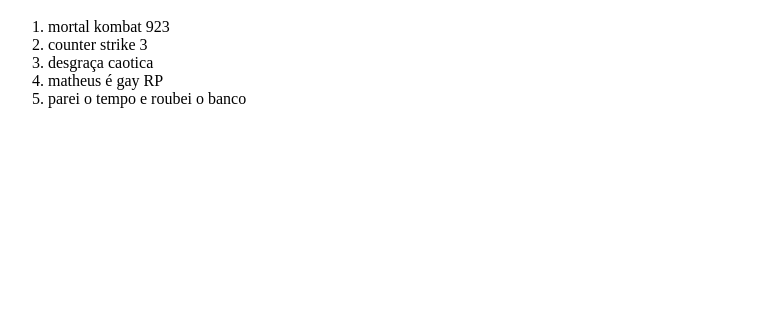
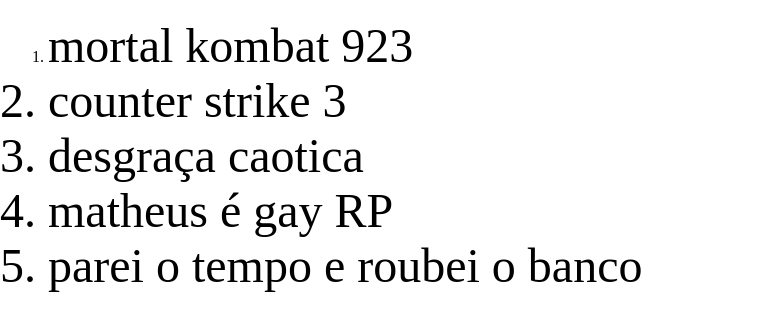
Before and after one commit to KiyoshiMatumoto/index.html, a plain HTML site: page index.html in a window 1280 px wide. Shown: the part 475-800 px from the top of the page, without its empty margins (0-760 px from the left). Drawn offline with Linux system fonts and the light colour scheme.

Commit message:
Update index.html

```diff
--- a/index.html
+++ b/index.html
@@ -10,11 +10,12 @@
 <section>
 
   <ol>
-<li> mortal kombat 923 </li>
-<li> counter strike 3</li>
-<li> desgraça caotica</li>
-<li> matheus é gay RP</li>
-<li> parei o tempo e roubei o banco</li>
+
+    <li><font size="20">mortal kombat 923 </li>
+<li><font size="20">counter strike 3</li>
+<li><font size="20">desgraça caotica</li>
+<li><font size="20">matheus é gay RP</li>
+<li><font size="20">parei o tempo e roubei o banco</li>
 
 </ol>
   </section>
```
